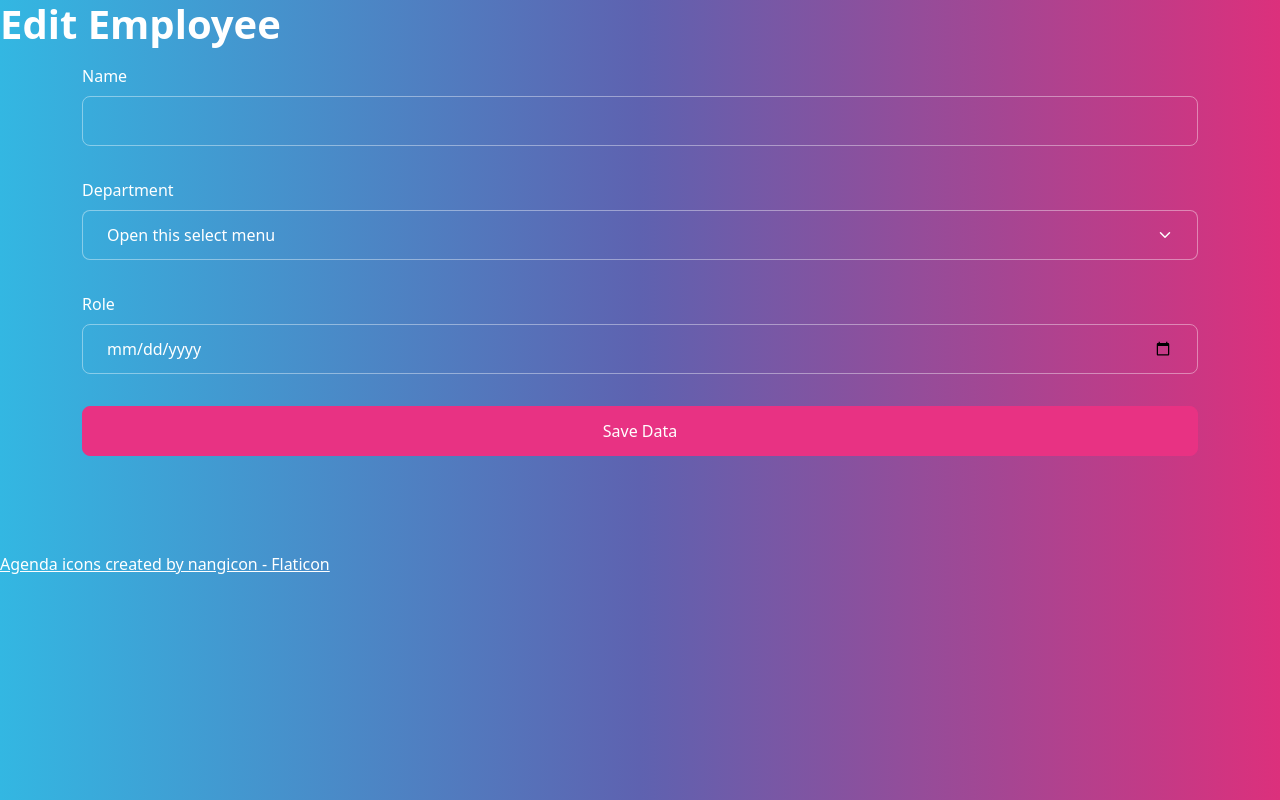
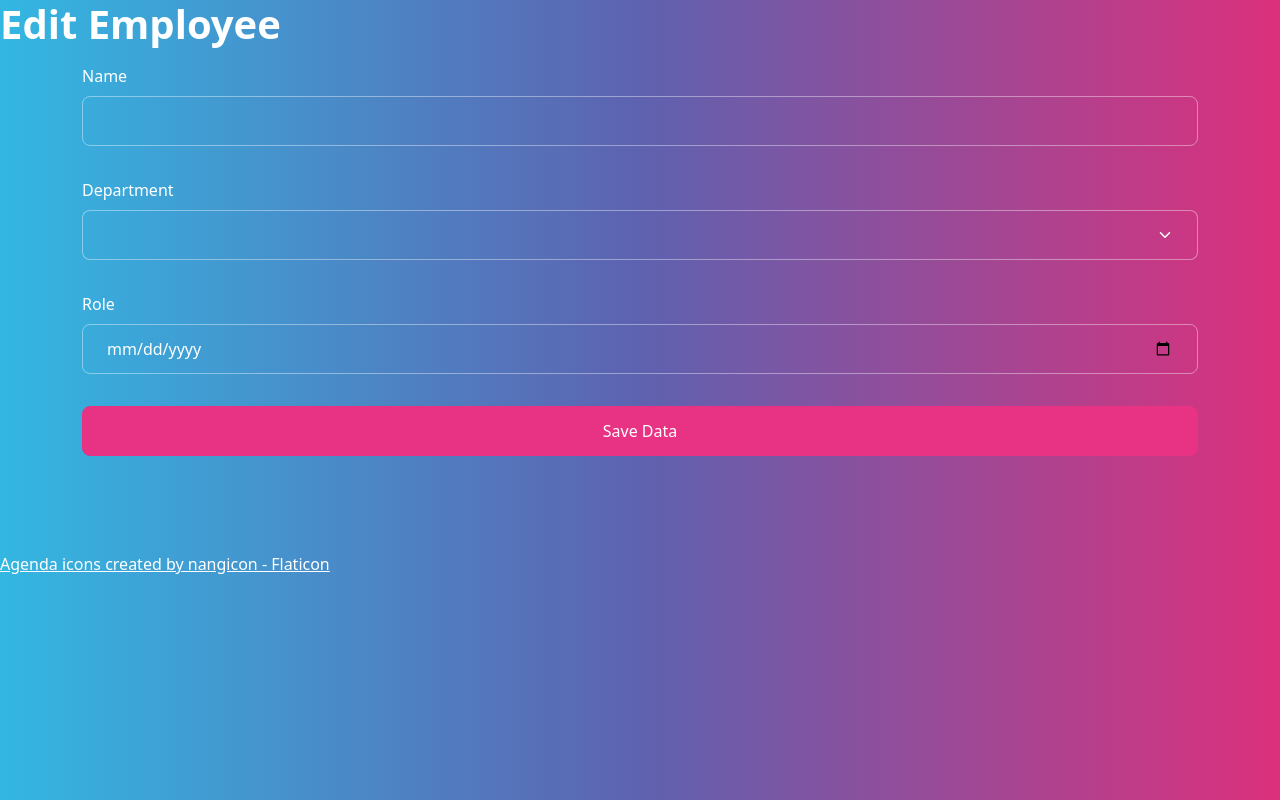
Before and after one commit to justinegallien/task_tracker_front_end, a React (Vite) app: page /editEmployee/1 in a window 1280 px wide. Built offline with nearby package versions, Linux system fonts and the light colour scheme; no server answers.

Commit message:
updated employee forms

```diff
--- a/src/components/EditFormEmployee.jsx
+++ b/src/components/EditFormEmployee.jsx
@@ -62,16 +62,12 @@ export const EditFormEmployee = () => {
           </div>
           <div className="mb-3">
             <label className="form-label">Department</label>
-            <select
+            <input
               name="department"
               onChange={formHandler}
               className="form-select"
               aria-label="Default select example"
-            >
-              <option>Open this select menu</option>
-              <option value="M">Male</option>
-              <option value="F">Female</option>
-            </select>
+            ></input>
           </div>
           <div className="mb-3">
             <label className="form-label">Role</label>
--- a/src/components/FormEmployee.jsx
+++ b/src/components/FormEmployee.jsx
@@ -37,7 +37,7 @@ export const FormEmployee = () => {
   };
 
   const handlerRole = (event) => {
-    newEmployeen.role = event.target.value;
+    newEmployee.role = event.target.value;
   };
 
   return (
@@ -55,15 +55,11 @@ export const FormEmployee = () => {
           </div>
           <div className="mb-3">
             <label className="form-label">Department</label>
-            <select
+            <input
               onChange={handlerDepartment}
               className="form-select"
               aria-label="Default select example"
-            >
-              <option>Open this select menu</option>
-              <option value="M">Male</option>
-              <option value="F">Female</option>
-            </select>
+            ></input>
           </div>
           <div className="mb-3">
             <label className="form-label">Role</label>
```
